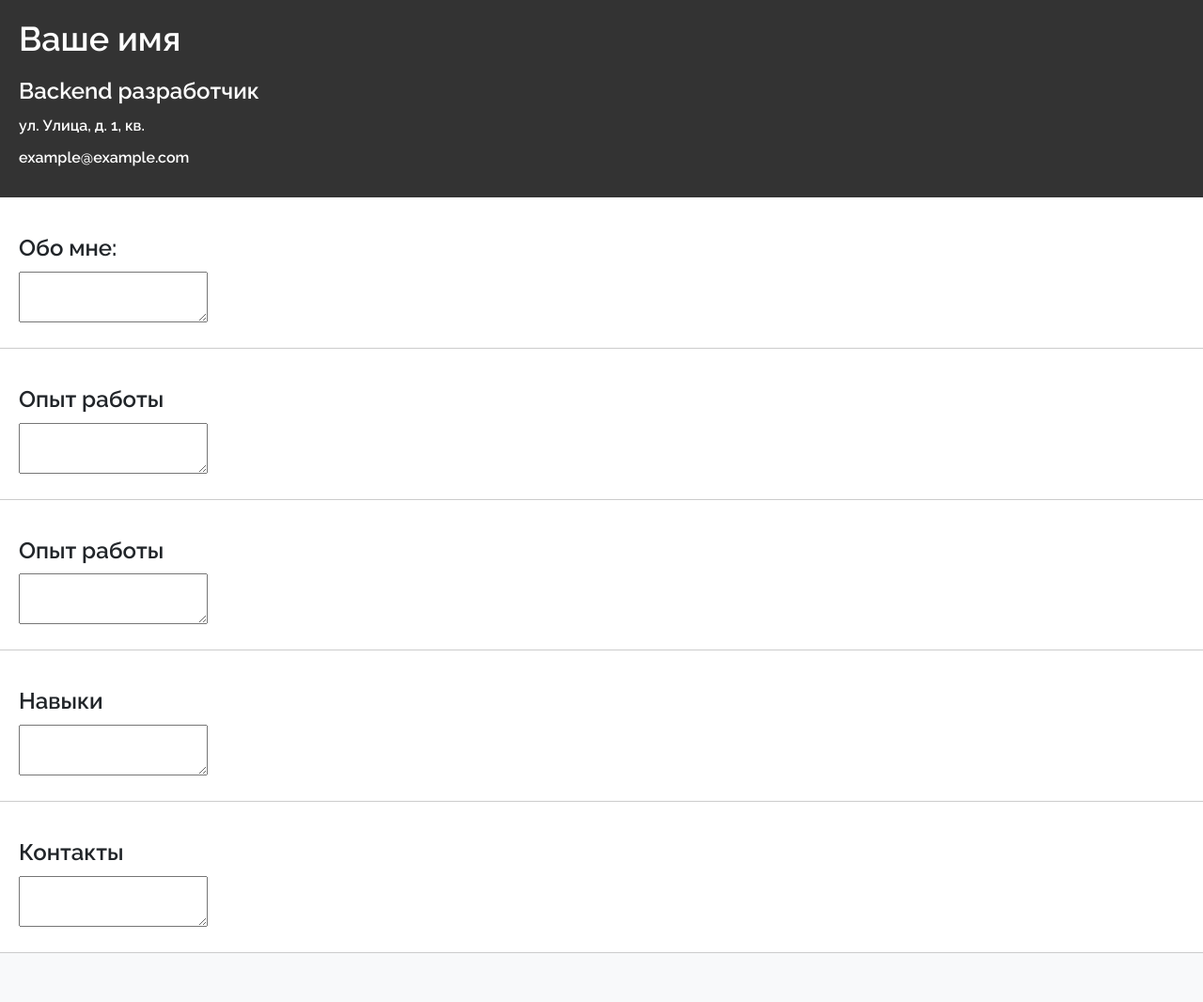
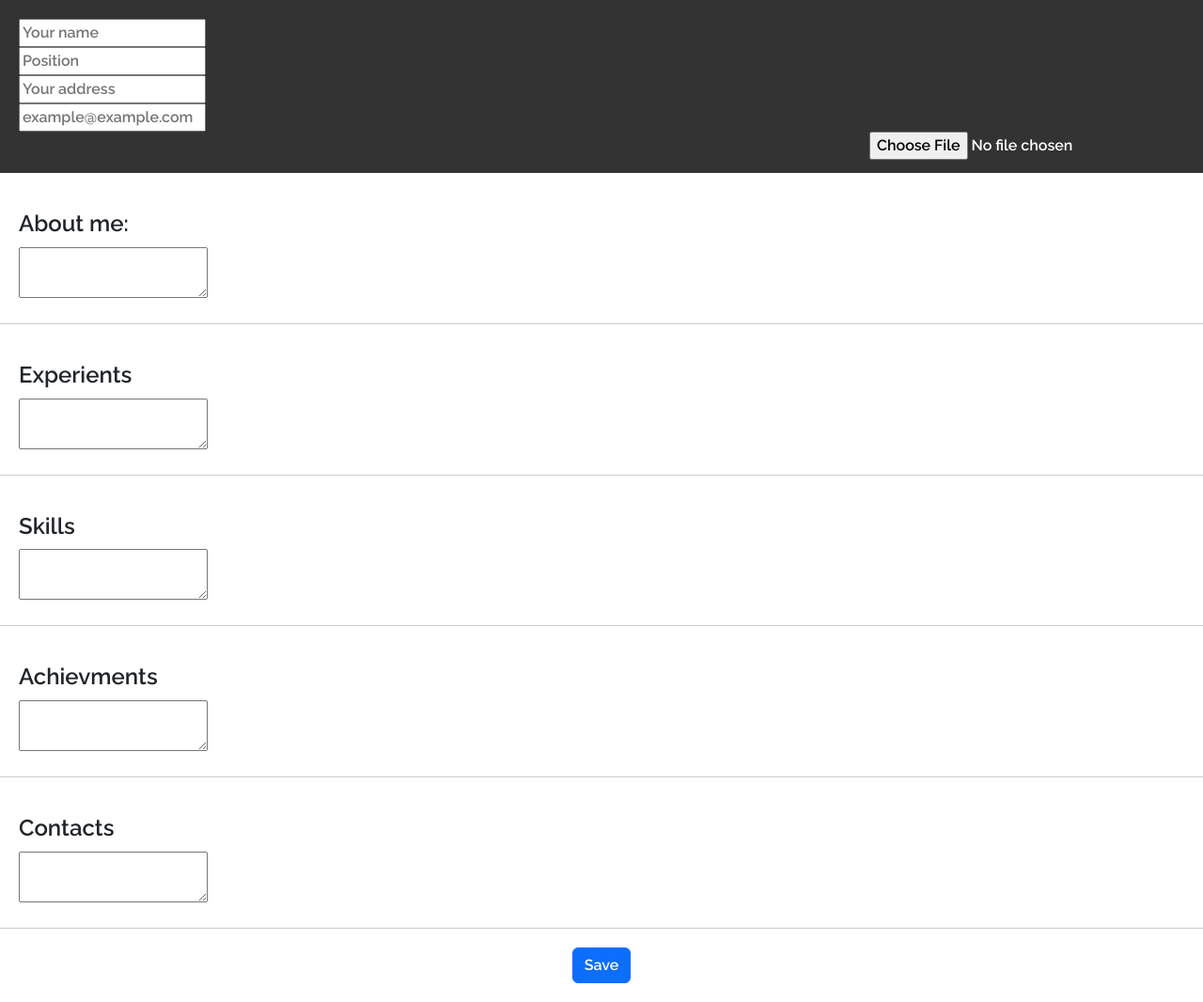
Before and after one commit to F0RRZZ/jobready, a Flask app: page /resume/create/1 in a window 1280 px wide. Shown: the part 82-1148 px from the top of the page at 94% size. Before the commit the page ends 1096 px from the top, so only its background shows below. Run offline with Flask 3, Linux system fonts and the light colour scheme; a user stored in the database is signed in; data comes from the database, SQL or seed files in the repository; both versions use the stored data as it was after the commit; some libraries are stand-ins or nearby versions.

Commit message:
Add resume save and resumes list

```diff
--- /dev/null
+++ b/jobready/forms/resume.py
@@ -0,0 +1,19 @@
+from flask_wtf import FlaskForm, file
+import wtforms
+
+
+class ResumeForm(FlaskForm):
+    name = wtforms.StringField('Name')
+    image = wtforms.FileField(
+        'Image',
+        validators=[file.FileAllowed(['jpg', 'png', 'jpeg'], 'Images only')],
+    )
+    position = wtforms.StringField('Position')
+    email = wtforms.EmailField('Email')
+    bio = wtforms.TextAreaField('Bio')
+    place_of_residence = wtforms.StringField('Place of residence')
+    skills = wtforms.TextAreaField('Skills')
+    experience = wtforms.TextAreaField('Experience')
+    education = wtforms.TextAreaField('Education')
+    achievments = wtforms.TextAreaField('Achievments')
+    contacts = wtforms.TextAreaField('Contacts')
--- a/jobready/main.py
+++ b/jobready/main.py
@@ -2,6 +2,7 @@ import os
 
 from flask import Flask, redirect, render_template, request
 import flask_login
+from flask_login import current_user
 from flask_restful import Api
 from werkzeug.utils import secure_filename
 
@@ -10,6 +11,7 @@ from data.users import User
 from data.templates import Template
 from data.resumes import Resume
 from data.users_resource import UsersResource, UsersListResource
+from forms.resume import ResumeForm
 from forms.user import RegisterForm, LoginForm, ProfileForm
 
 app = Flask(__name__)
@@ -108,14 +110,50 @@ def profile(user_id):
 @flask_login.login_required
 def create_resume(template_id):
     db_sess = db_session.create_session()
+    form = ResumeForm()
+    if form.validate_on_submit() and request.method == 'POST':
+        name = request.form.get('name')
+        position = request.form.get('position')
+        place_of_residence = request.form.get('place_of_residence')
+        email = request.form.get('email')
+        bio = request.form.get('bio')
+        experience = request.form.get('experience')
+        education = request.form.get('education')
+        skills = request.form.get('skills')
+        contacts = request.form.get('contacts')
+        resume = Resume(
+            user_id=current_user.id,
+            template_id=template_id,
+            name=name,
+            position=position,
+            place_of_residence=place_of_residence,
+            email=email,
+            bio=bio,
+            experience=experience,
+            education=education,
+            skills=skills,
+            contacts=contacts,
+        )
+        db_sess.add(resume)
+        db_sess.commit()
+        return redirect('/')
     template_file = db_sess.query(Template).get(template_id)
-    return render_template(template_file.template_path)
+    return render_template(template_file.template_path, template_file=template_file, form=form)
 
 
 @app.route('/resume/edit/<int:resume_id>', methods=['GET', 'POST'])
 @flask_login.login_required
 def edit_resume(resume_id):
+    db_sess = db_session.create_session()
     return render_template('resume_edit.html')
+
+
+@app.route('/my_resumes', methods=['GET'])
+@flask_login.login_required
+def my_resumes():
+    db_sess = db_session.create_session()
+    resumes_list = db_sess.query(Resume).filter(Resume.user_id==current_user.id).all()
+    return render_template('my_resumes.html', resumes_list=resumes_list)
 
 
 @app.route('/templates', methods=['GET'])
--- a/jobready/static/js/resumes/simple.js
+++ b/jobready/static/js/resumes/simple.js
@@ -3,12 +3,6 @@ tinymce.init({
     plugins: 'lists link',
     toolbar: 'undo redo | bold italic | alignleft aligncenter alignright | bullist numlist | link',
     menubar: false,
-    setup: function(editor) {
-        editor.on('change', function() {
-            var content = editor.getContent();
-            $('#hidden_bio').val(content);
-        });
-    }
 });
 
 tinymce.init({
@@ -16,12 +10,6 @@ tinymce.init({
     plugins: 'lists link',
     toolbar: 'undo redo | bold italic | alignleft aligncenter alignright | bullist numlist | link',
     menubar: false,
-    setup: function(editor) {
-        editor.on('change', function() {
-            var content = editor.getContent();
-            $('#hidden_experience').val(content);
-        });
-    }
 });
 
 tinymce.init({
@@ -29,12 +17,6 @@ tinymce.init({
     plugins: 'lists link',
     toolbar: 'undo redo | bold italic | alignleft aligncenter alignright | bullist numlist | link',
     menubar: false,
-    setup: function(editor) {
-        editor.on('change', function() {
-            var content = editor.getContent();
-            $('#hidden_education').val(content);
-        });
-    }
 });
 
 tinymce.init({
@@ -42,12 +24,6 @@ tinymce.init({
     plugins: 'lists link',
     toolbar: 'undo redo | bold italic | alignleft aligncenter alignright | bullist numlist | link',
     menubar: false,
-    setup: function(editor) {
-        editor.on('change', function() {
-            var content = editor.getContent();
-            $('#hidden_skills').val(content);
-        });
-    }
 });
 
 tinymce.init({
@@ -55,10 +31,11 @@ tinymce.init({
     plugins: 'lists link',
     toolbar: 'undo redo | bold italic | alignleft aligncenter alignright | bullist numlist | link',
     menubar: false,
-    setup: function(editor) {
-        editor.on('change', function() {
-            var content = editor.getContent();
-            $('#hidden_contacts').val(content);
-        });
-    }
 });
+
+tinymce.init({
+    selector: '#achievments',
+    plugins: 'lists link',
+    toolbar: 'undo redo | bold italic | alignleft aligncenter alignright | bullist numlist | link',
+    menubar: false,
+});
--- a/jobready/templates/includes/header.html
+++ b/jobready/templates/includes/header.html
@@ -10,7 +10,7 @@
 
         <ul class="nav col-12 col-lg-auto me-lg-auto mb-2 justify-content-center mb-md-0">
           <li><a href="/templates" class="nav-link px-2 text-white">Templates</a></li>
-          <li><a href="#" class="nav-link px-2 text-white">My Resumes</a></li>
+          <li><a href="/my_resumes" class="nav-link px-2 text-white">My Resumes</a></li>
           <li><a href="/help" class="nav-link px-2 text-white">Help</a></li>
         </ul>
 
--- a/jobready/templates/profile.html
+++ b/jobready/templates/profile.html
@@ -3,9 +3,11 @@
 {% block title %}{{ user.username | capitalize }}'s profile{% endblock %}
 
 {% block content %}
-<form action="" method="POST" enctype="multipart/form-data" style="display: flex; align-items: center; flex-direction: column">
+<form action="" method="POST" enctype="multipart/form-data"
+      style="display: flex; align-items: center; flex-direction: column">
   {{ form.hidden_tag() }}
-  <img src="../{{ user.avatar }}" alt="Avatar" width="300" height="300" style="border: 1px solid black; border-radius: 50%">
+  <img src="../{{ user.avatar }}" alt="Avatar" width="300" height="300"
+       style="border: 1px solid black; border-radius: 50%">
   <p>
     {{ form.avatar.label }}<br>
     {{ form.avatar(class="form-control", style="width: 300px;") }}<br>
--- a/jobready/templates/resume_templates/simple.html
+++ b/jobready/templates/resume_templates/simple.html
@@ -36,51 +36,50 @@
   ul li {
     margin-bottom: 10px;
   }
+
+
 </style>
 <link href="/static/css/font_change.css" rel="stylesheet">
 {% endblock %}
 {% block content %}
+<form method="post" action="{{ url_for('create_resume', template_id=template_file.id) }}">
+  {{ form.hidden_tag() }}
   <div class="top">
-  <h1 contenteditable="true" id="name">Ваше имя</h1>
-  <h2 contenteditable="true" id="position">Backend разработчик</h2>
+    {{ form.name(type="text", placeholder="Your name") }}<br>
+    {{ form.position(type="text", placeholder="Position") }}<br>
     <ul>
-    <li contenteditable="true" id="place_of_residence">ул. Улица, д. 1, кв.</li>
-    <li contenteditable="true" id="email">example@example.com</li>
+      {{ form.place_of_residence(type="text", placeholder="Your address") }}<br>
+      {{ form.email(type="text", placeholder="example@example.com") }}<br>
     </ul>
+    {{ form.image(style='float: right') }}<br>
+    {% for error in form.image.errors %}
+    <p class="alert alert-danger" role="alert">
+      {{ error }}
+    </p>
+    {% endfor %}
   </div>
   <section>
-  <h2>Обо мне:</h2>
-  <div>
-    <textarea id="bio" name="bio"></textarea>
-    <input type="hidden" id="hidden_bio" name="hidden_bio">
-  </div>
+    <h2>About me:</h2>
+    {{ form.bio(type="textarea", id="bio") }}
   </section>
   <section>
-  <h2>Опыт работы</h2>
-  <div>
-    <textarea id="experience" name="experience"></textarea>
-    <input type="hidden" id="hidden_experience" name="hidden_experience">
-  </div>
+    <h2>Experients</h2>
+    {{ form.experience(type="textarea", id="experience") }}
   </section>
   <section>
-  <h2>Опыт работы</h2>
-  <div>
-    <textarea id="education" name="education"></textarea>
-    <input type="hidden" id="hidden_education" name="hidden_education">
-  </div>
+    <h2>Skills</h2>
+    {{ form.skills(type="textarea", id="skills") }}
   </section>
   <section>
-  <h2>Навыки</h2>
-  <div>
-    <textarea id="skills" name="skills"></textarea>
-    <input type="hidden" id="hidden_skills" name="hidden_skills">
-  </div>
+    <h2>Achievments</h2>
+    {{ form.achievments(type="textarea", id="achievments") }}
   </section>
   <section>
-  <h2>Контакты</h2>
-  <div>
-    <textarea id="contacts" name="skills"></textarea>
-    <input type="hidden" id="hidden_contacts" name="hidden_skills">
-  </div>
+    <h2>Contacts</h2>
+    {{ form.contacts(type="textarea", id="contacts") }}
   </section>
+  <p style="text-align: center; margin: 20px;">
+    <button type="submit" class="btn btn-primary">Save</button>
+  </p>
+</form>
 {% endblock %}
```
Also changed, not shown: jobready/templates/my_resumes.html (added, +26 -0 lines), jobready/db/database.db. Lines whose indentation alone changed are shown as unchanged.
